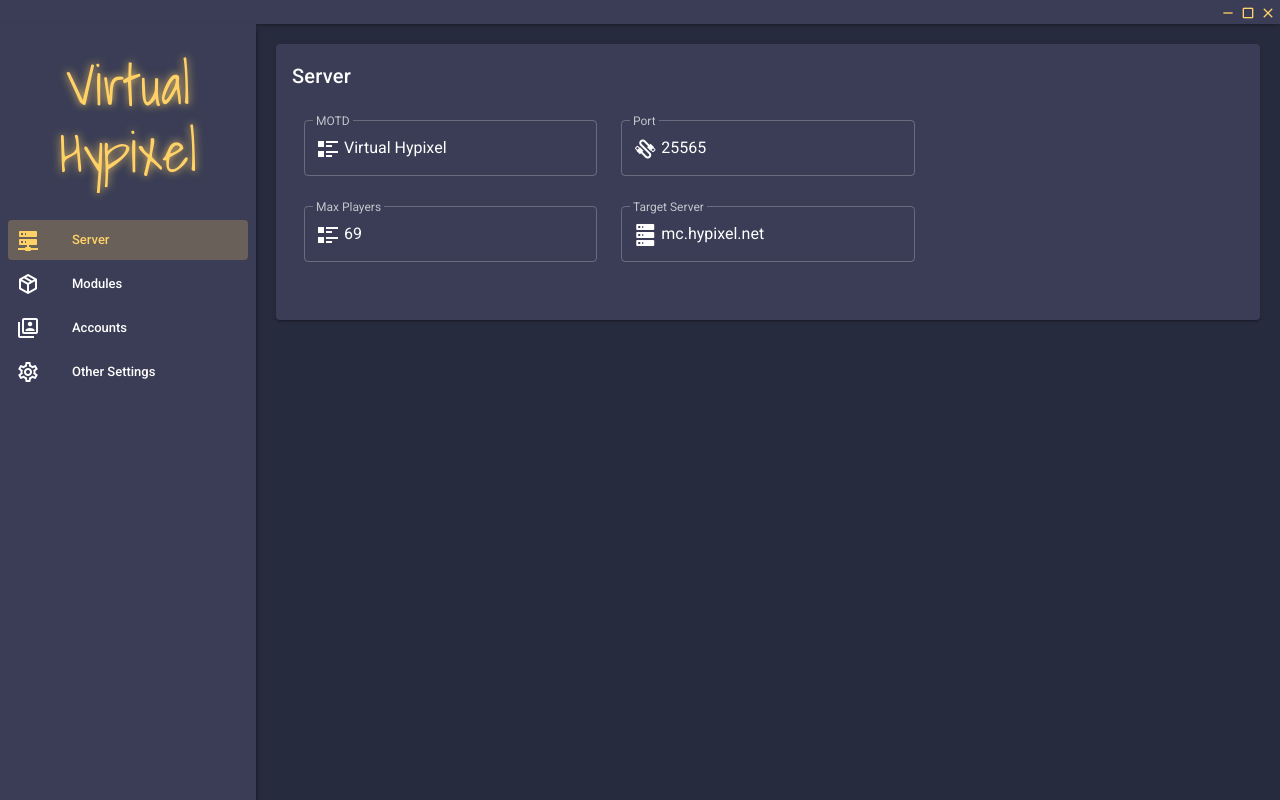
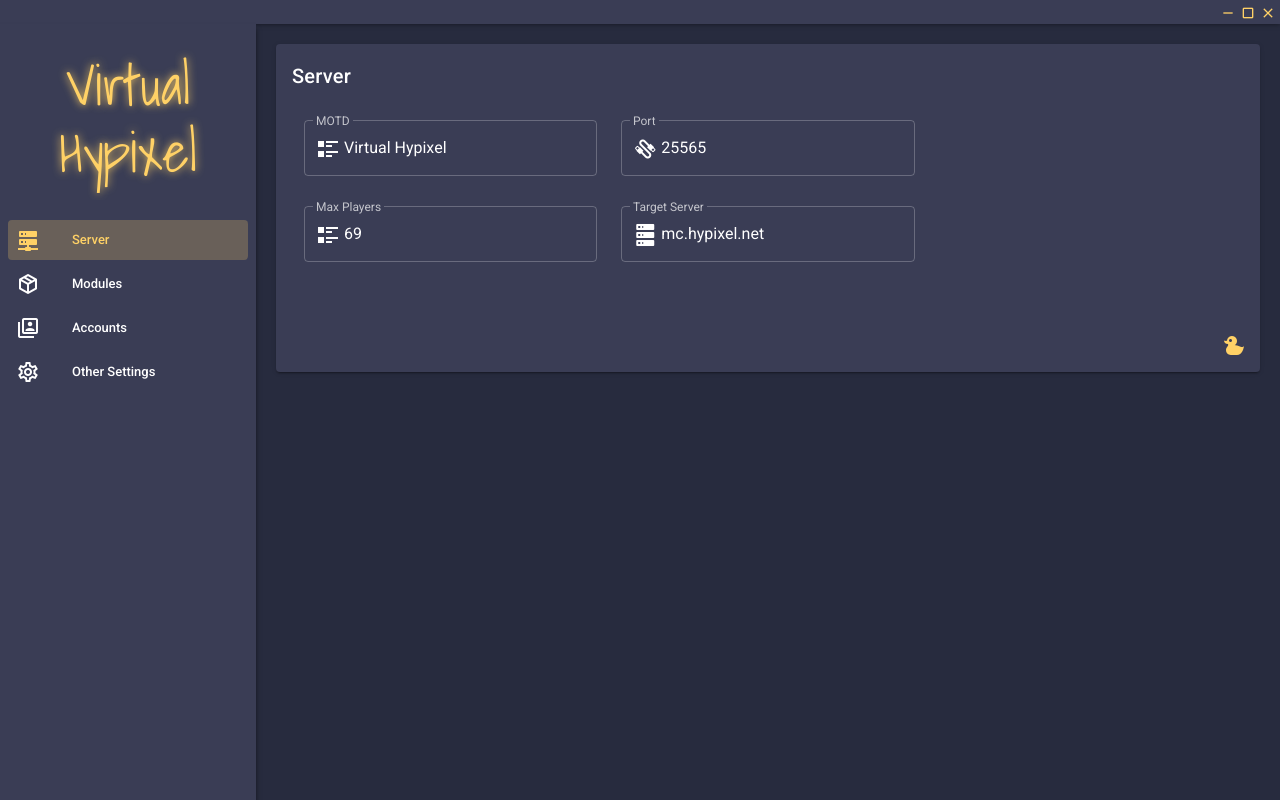
Before and after one commit to HumanDuck23/virtual-hypixel-v8, a Vue app in the folder launcher/: page / in a window 1280 px wide. Built offline with nearby package versions, Linux system fonts and the light colour scheme.

Commit message:
random duck button

```diff
--- a/launcher/src/views/Home.vue
+++ b/launcher/src/views/Home.vue
@@ -19,6 +19,19 @@
           </v-row>
         </v-container>
       </v-card-text>
+      <v-card-actions>
+        <v-spacer />
+        <v-tooltip left>
+          <template v-slot:activator="{ on, attrs }">
+            <v-btn @click="randomDuckIcon" icon color="accent" v-bind="attrs" v-on="on">
+              <v-icon>
+                mdi-duck
+              </v-icon>
+            </v-btn>
+          </template>
+          <span>Make the server icon a random picture of a duck</span>
+        </v-tooltip>
+      </v-card-actions>
     </v-card>
   </div>
 </template>
@@ -55,20 +68,38 @@
         const reader = new FileReader()
         reader.onload = (e) => {
           // resize the image to 64x64
-          const img = new Image()
-          img.onload = () => {
-            const canvas = document.createElement("canvas")
-            const ctx = canvas.getContext("2d")
-            canvas.width = 64
-            canvas.height = 64
-            ctx.drawImage(img, 0, 0, 64, 64)
-            this.serverConfig.favicon = canvas.toDataURL("image/png")
-          }
-          img.src = e.target.result.toString()
+          this.resizeImg(e.target.result.toString()).then(n => { this.serverConfig.favicon = n })
         }
         reader.readAsDataURL(file)
       }
       fileInput.click()
+    },
+
+    randomDuckIcon() {
+      if (window.duckAPI) {
+        window.duckAPI.getDuck()
+          .then(duck => {
+            this.resizeImg(duck).then(n => { this.serverConfig.favicon = n })
+          })
+          .catch(err => {
+            console.error(err)
+          })
+      }
+    },
+
+    resizeImg(base64) {
+      return new Promise(resolve => {
+        const img = new Image()
+        img.onload = () => {
+          const canvas = document.createElement("canvas")
+          const ctx = canvas.getContext("2d")
+          canvas.width = 64
+          canvas.height = 64
+          ctx.drawImage(img, 0, 0, 64, 64)
+          resolve(canvas.toDataURL("image/png"))
+        }
+        img.src = base64
+      })
     }
   },
 
```
